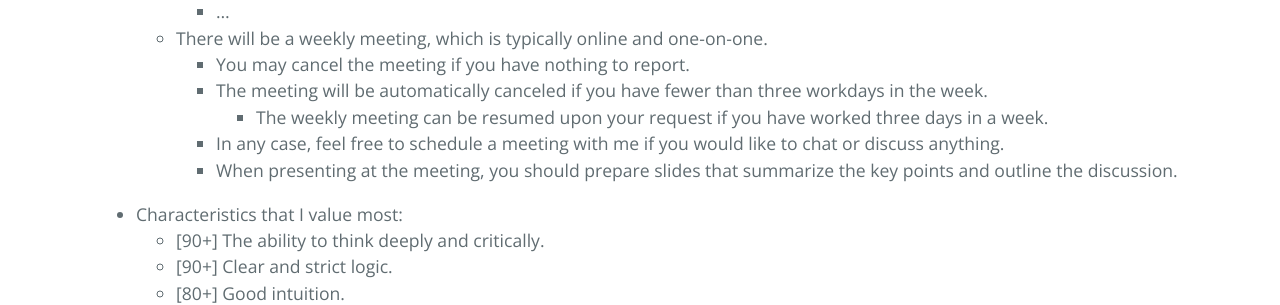
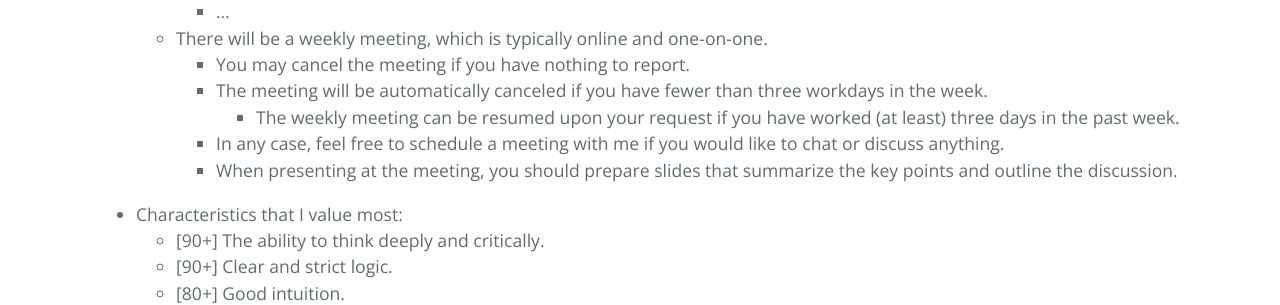
Before and after one commit to ZhimingZhou/zhimingzhou.github.io, a Jekyll site: the page built from _posts/2020-12-09-Prospective-Students.md, in a window 1280 px wide and 900 px high, scrolled down 2267 px. Shown: the part 155-460 px from the top of the window. Built offline with Jekyll 4.4.1, drawn with Linux system fonts in a browser that asks for light colours.

Commit message:
Update 2020-12-09-Prospective-Students.md

```diff
--- a/_posts/2020-12-09-Prospective-Students.md
+++ b/_posts/2020-12-09-Prospective-Students.md
@@ -92,7 +92,7 @@ I’m looking for TALENTED students with GENUINE enthusiasm for FUNDAMENTAL rese
 	- There will be a weekly meeting, which is typically online and one-on-one.
 		- You may cancel the meeting if you have nothing to report.
 		- The meeting will be automatically canceled if you have fewer than three workdays in the week.
-			- The weekly meeting can be resumed upon your request if you have worked three days in a week.
+			- The weekly meeting can be resumed upon your request if you have worked (at least) three days in the past week.
 		- In any case, feel free to schedule a meeting with me if you would like to chat or discuss anything.
 		- When presenting at the meeting, you should prepare slides that summarize the key points and outline the discussion.
 
```
